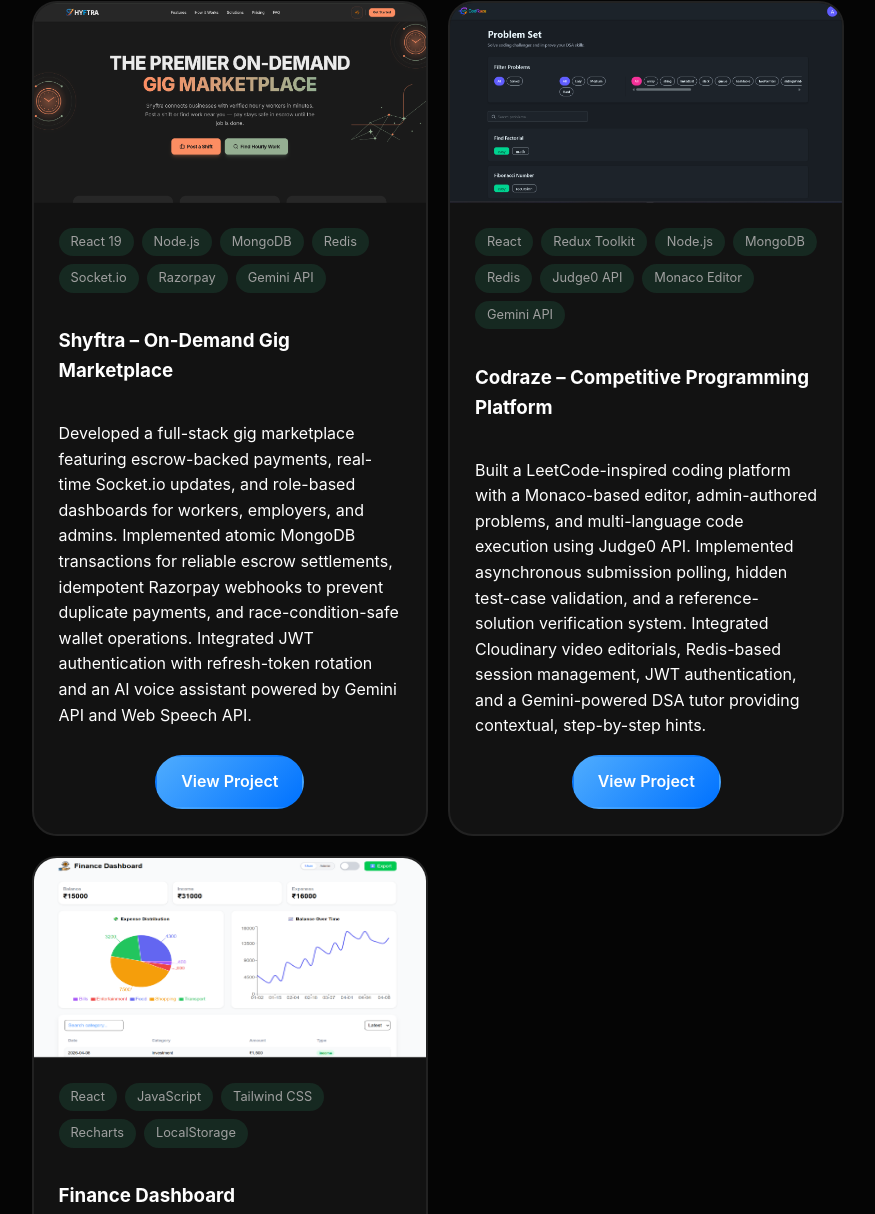
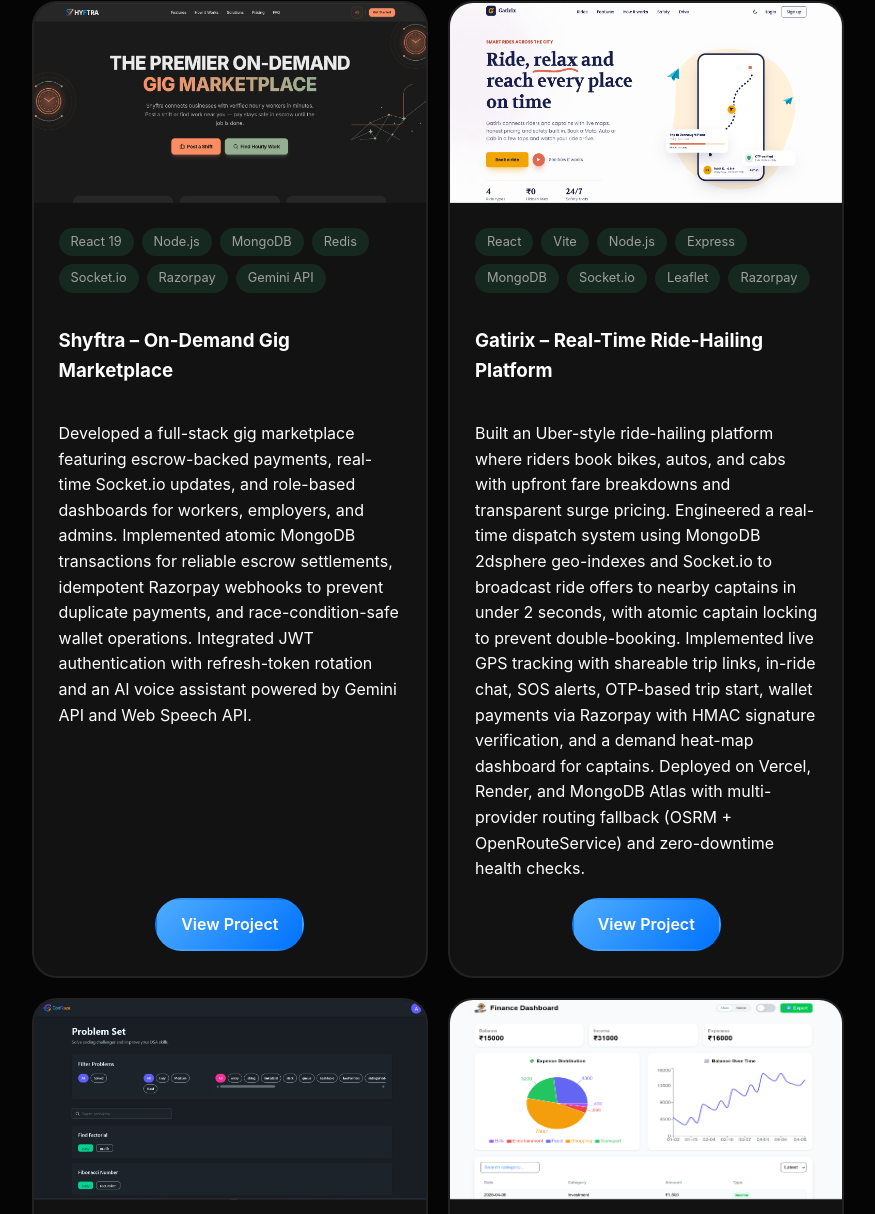
Before and after one commit to ankit-0x/Portfolio-v1, a plain HTML site: page index.html in a window 1280 px wide. Shown: the part 6912-8126 px from the top of the page, without its empty margins (202-1077 px from the left). Drawn offline with nearby package versions, Linux system fonts and the light colour scheme.

Commit message:
project section updated

```diff
--- a/index.html
+++ b/index.html
@@ -792,7 +792,81 @@
       </article>
 
 
-      <!-- Project 2: Codraze -->
+      <!-- Project 2: Gatirix -->
+      <article class="projectCard">
+        <div class="projectMedia">
+          <img
+            src="./assets/images/gatirix.png"
+            alt="Gatirix - Real-Time Ride-Hailing Platform"
+            class="project-photo"
+          />
+          <div class="mediaOverlay">
+            <div class="projectLinks">
+              <a
+                href="https://gatirix.vercel.app"
+                class="linkButton"
+                title="Live Demo"
+                target="_blank"
+                rel="noopener noreferrer"
+              >
+                <i class="fas fa-play"></i>
+              </a>
+              <a
+                href="https://github.com/ankit-0x/Gatirix"
+                class="linkButton"
+                title="Source Code"
+                target="_blank"
+                rel="noopener noreferrer"
+              >
+                <i class="fab fa-github"></i>
+              </a>
+            </div>
+          </div>
+        </div>
+
+        <div class="projectDetails">
+          <div class="techTags">
+            <span>React</span>
+            <span>Vite</span>
+            <span>Node.js</span>
+            <span>Express</span>
+            <span>MongoDB</span>
+            <span>Socket.io</span>
+            <span>Leaflet</span>
+            <span>Razorpay</span>
+          </div>
+
+          <h3>Gatirix – Real-Time Ride-Hailing Platform</h3>
+
+          <p>
+            Built an Uber-style ride-hailing platform where riders book
+            bikes, autos, and cabs with upfront fare breakdowns and
+            transparent surge pricing. Engineered a real-time dispatch
+            system using MongoDB 2dsphere geo-indexes and Socket.io to
+            broadcast ride offers to nearby captains in under 2 seconds,
+            with atomic captain locking to prevent double-booking.
+            Implemented live GPS tracking with shareable trip links,
+            in-ride chat, SOS alerts, OTP-based trip start, wallet
+            payments via Razorpay with HMAC signature verification, and
+            a demand heat-map dashboard for captains. Deployed on Vercel,
+            Render, and MongoDB Atlas with multi-provider routing fallback
+            (OSRM + OpenRouteService) and zero-downtime health checks.
+          </p>
+
+          <div class="projectActions">
+            <a
+              href="https://gatirix.vercel.app"
+              class="primaryButton"
+              target="_blank"
+              rel="noopener noreferrer"
+            >
+              View Project
+            </a>
+          </div>
+        </div>
+      </article>
+
+      <!-- Project 3: Codraze -->
       <article class="projectCard">
         <div class="projectMedia">
           <img
@@ -862,7 +936,7 @@
       </article>
 
 
-      <!-- Project 3: Finance Dashboard -->
+      <!-- Project 4: Finance Dashboard -->
       <article class="projectCard">
         <div class="projectMedia">
           <img
```
Also changed, not shown: assets/images/gatirix.png (added).
